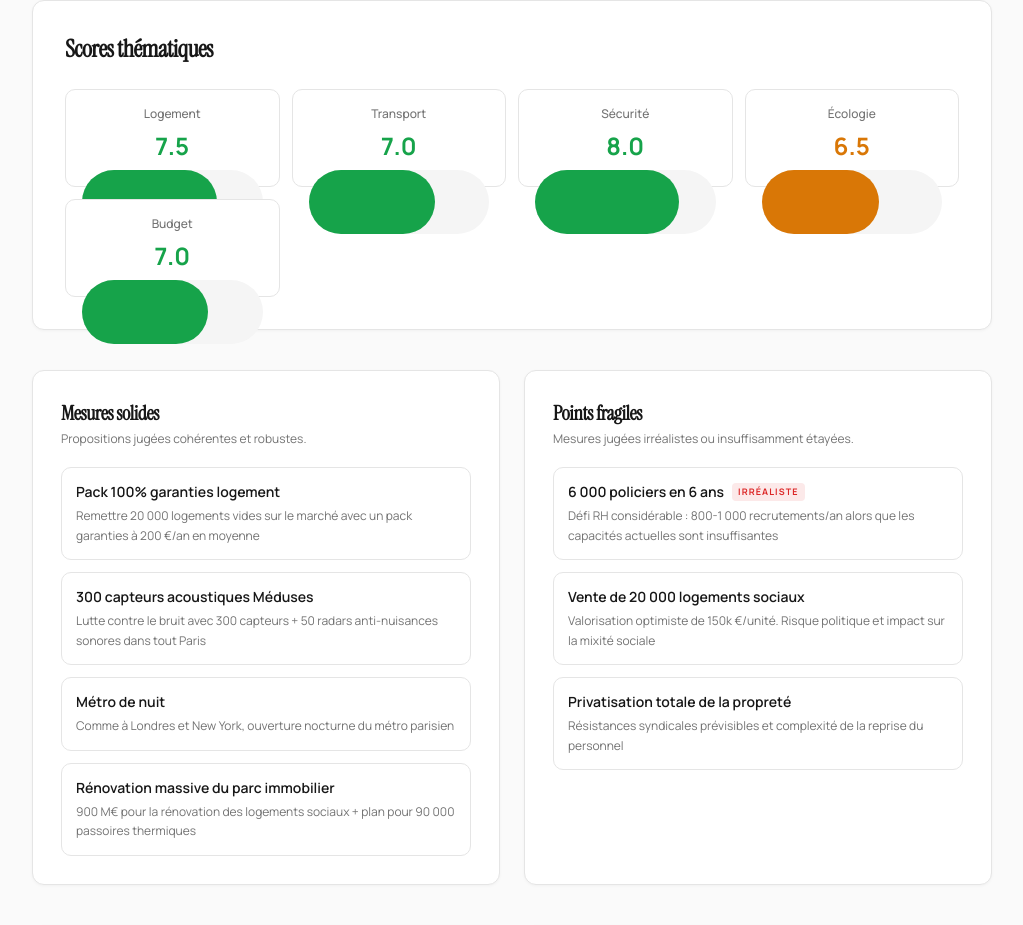
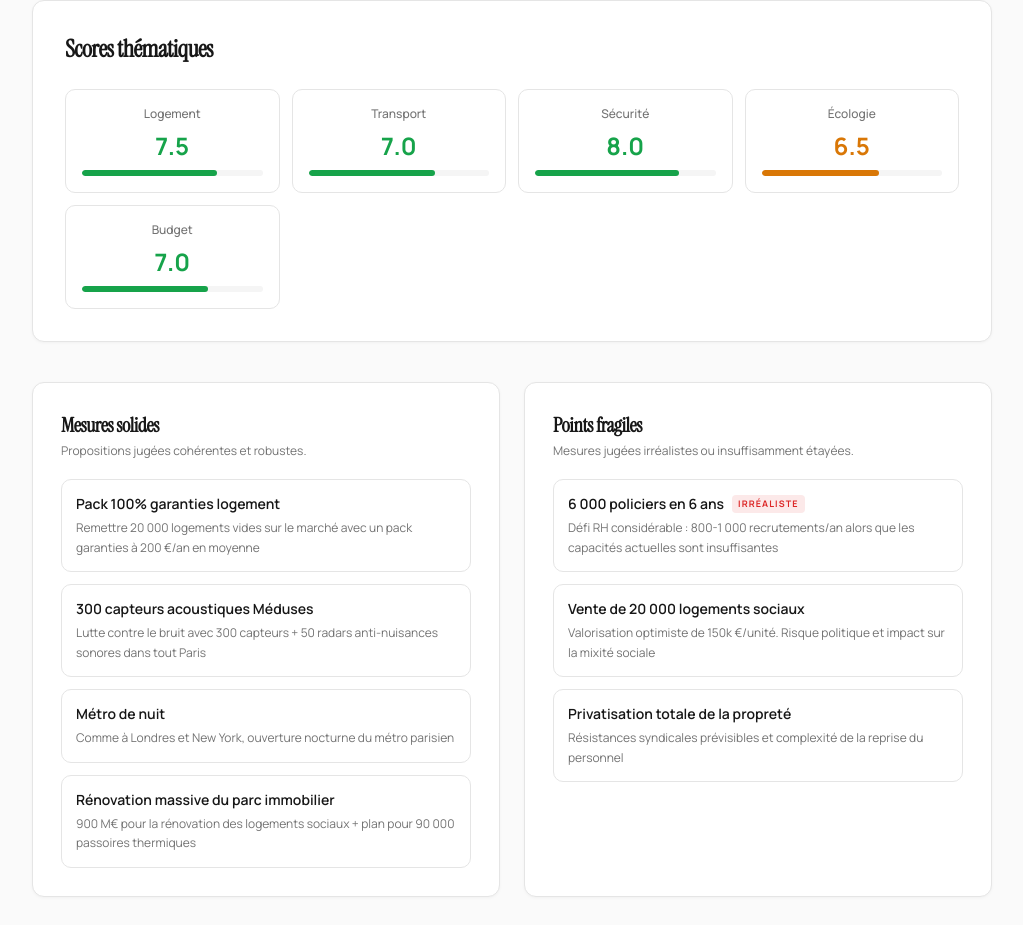
Before and after one commit to Liftof/paris-2026-ia, a Next.js app: page /candidats/bournazel in a window 1280 px wide. Shown: the part 1121-2046 px from the top of the page, without its empty margins (128-1151 px from the left). Built offline with nearby package versions, Linux system fonts and the light colour scheme.

Commit message:
Fix thematic score bars: use score-bar container instead of score-bar-fill
The parent div was using score-bar-fill class (no height) instead of
score-bar (height: 6px), causing bars to render as giant bubbles.

Co-Authored-By: Claude Opus 4.6 <noreply@anthropic.com>

```diff
--- a/app/candidats/[slug]/page.tsx
+++ b/app/candidats/[slug]/page.tsx
@@ -139,7 +139,7 @@ export default async function CandidatePage({ params }: { params: Promise<{ slug
                 <div key={themeScore.theme} className="playful-dash bg-white p-2.5 sm:p-4 text-center">
                   <div className="text-xs text-ink-3 mb-2 font-medium">{themeScore.theme}</div>
                   <div className={`text-2xl font-bold ${getScoreColor(themeScore.score)}`}>{themeScore.score.toFixed(1)}</div>
-                  <div className="mt-2 score-bar-fill bg-surface-alt">
+                  <div className="mt-2 score-bar">
                     <div
                       className="score-bar-fill"
                       style={{ width: `${(themeScore.score / 10) * 100}%`, backgroundColor: getBarColor(themeScore.score) }}
```
